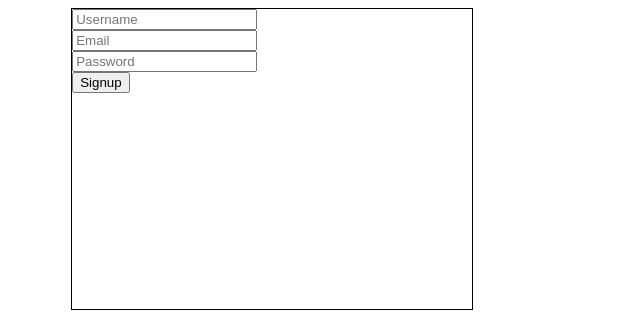
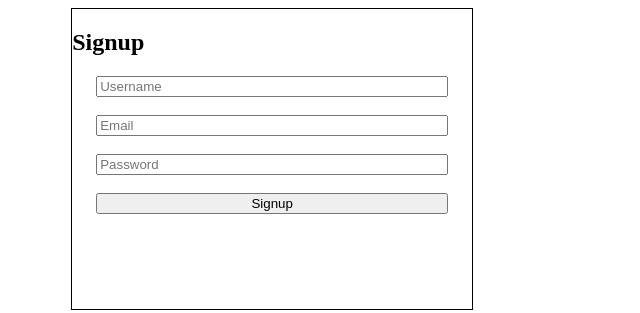
Before and after one commit to dave1780/express-simple-zz4ob3, a website: page pages/Signup.html in a window 1280 px wide. Shown: the whole page, without its empty margins (0-640 px from the left). Drawn offline with Linux system fonts and the light colour scheme.

Commit message:
1 file modified

```diff
--- a/pages/Signup.html
+++ b/pages/Signup.html
@@ -10,18 +10,22 @@
 
       margin-top:20;
       margin-left:5%;
-      display:inline-block;
       border:0.5px solid black;
       width:400px;
       height:300px;
     }
     .Signup{
-
+     display:grid;
+     justify-content:center;
+     grid-template-columns:1fr;
+     margin-left:6%;
+     margin-right:6%;
     }
   </style>
 </head>
 <body>
-   <form text-align="center">
+   <form >
+     <h2>Signup</h2>
      <div class="Signup">
        <input type="text" placeholder="Username">
        <br>
```
